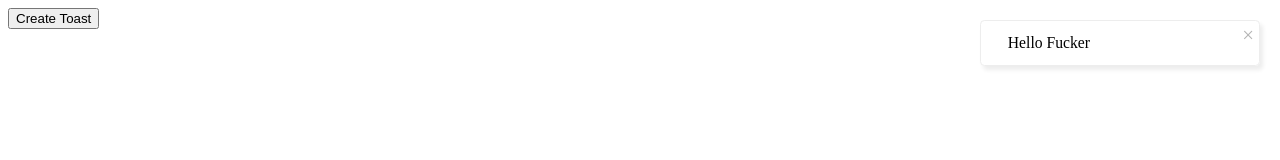
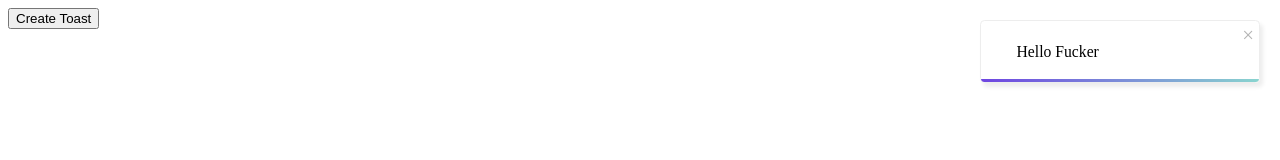
Before and after one commit to angelonazzaro/NotificationJS, a plain HTML site: page index.html in a window 1280 px wide. Both pictures are taken after a click on the button "Create Toast". Drawn offline with Linux system fonts and the light colour scheme.

Commit message:
animations

```diff
--- a/Toast.js
+++ b/Toast.js
@@ -5,12 +5,15 @@ const DEFAULT_OPTIONS = {
   canClose: true,
   showProgress: true,
   newestOnTop: false,
+  animationClass: "bounce",
 };
 
 export default class Toast {
   #toast;
   #autoClose;
   #isPaused = false;
+  #showProgress = false;
+  #animationClass;
 
   constructor(options) {
     this.#toast = document.createElement("div");
@@ -31,25 +34,49 @@ export default class Toast {
     this.#toast.append(toastBody);
 
     requestAnimationFrame(() => {
-      this.#toast.classList.add("show");
+      this.#toast.classList.add("bounce");
     });
 
     this.update({ ...DEFAULT_OPTIONS, ...options });
   }
 
-  set position(position) {
+  /**
+   * @param {string} value
+   */
+
+  set animationClass(value) {
+    this.#animationClass = value;
+  }
+
+  /**
+   * @param {boolean} value
+   */
+  set showProgress(value) {
+    this.#showProgress = value;
+
+    if (value === true) this.#toast.classList.add("show-progress");
+    else this.#toast.classList.remove("show-progress");
+  }
+
+  /**
+   * @param {string} value
+   */
+  set position(value) {
     const currentContainer = this.#toast.parentElement;
     const container =
-      document.querySelector(`.toast-container[data-position="${position}"]`) ||
-      createToastContainer(position);
+      document.querySelector(`.toast-container[data-position="${value}"]`) ||
+      createToastContainer(value);
 
     container.append(this.#toast);
     if (currentContainer == null || currentContainer.hasChildNodes()) return;
     currentContainer.remove();
   }
 
-  set text(text) {
-    this.#toast.querySelector(".toast__body").textContent = text;
+  /**
+   * @param {string} value
+   */
+  set text(value) {
+    this.#toast.querySelector(".toast__body").textContent = value;
   }
 
   update(options) {
@@ -59,8 +86,12 @@ export default class Toast {
   }
 
   removeToast() {
-    this.#toast.classList.remove("show");
+    //this.#toast.classList.remove(`${this.#animationClass}`);
+    this.#toast.classList.add(`${this.#animationClass}-backwards`);
+
     this.#toast.addEventListener("transitionend", () => {
+      this.#toast.classList.remove(`${this.#animationClass}`);
+      this.#toast.classList.remove(`${this.#animationClass}-backwards`);
       this.#toast.remove();
     });
     this.onClose();
--- a/app.js
+++ b/app.js
@@ -1,7 +1,8 @@
 import Toast from "./Toast.js";
 
 document.querySelector("button").addEventListener("click", () => {
-      new Toast({
-            text: "Hello Fucker"
-      });
-})
+  new Toast({
+    text: "Hello Fucker",
+    position: "top-right",
+  });
+});
--- a/style.css
+++ b/style.css
@@ -10,7 +10,7 @@
 
 .toast {
   box-sizing: border-box;
-  padding: 0.8em;
+  padding: 1.35em;
   border-radius: 0.28em;
   cursor: pointer;
   position: relative;
@@ -18,6 +18,17 @@
   overflow: hidden;
   border: 1px solid rgb(237, 237, 237);
   box-shadow: 3px 4px 4px 0px rgb(237, 237, 237);
+}
+
+.toast.show-progress::before {
+  content: "";
+  background-image: linear-gradient(to right, #6e45e1, #89d4cf);
+  width: 100%;
+  height: 3.6px;
+  position: absolute;
+  bottom: 0;
+  left: 0;
+  right: 0;
 }
 
 .toast__close {
@@ -56,8 +67,20 @@
   transform: translateY(100vh);
 }
 
-.toast-container .toast.show {
-  transform: translate(0, 0);
+.toast-container[data-position$="-right"] .toast.bounce {
+  animation: bounce-in-right 360ms forwards ease-in-out;
+}
+
+.toast-container[data-position$="-right"] .toast.bounce-backwards {
+  animation: bounce-in-right-backwards 500ms 250ms forwards ease-in-out;
+}
+
+.toast-container[data-position$="-left"] .toast.bounce {
+  animation: bounce-in-left 360ms forwards ease-in-out;
+}
+
+.toast-container[data-position$="-left"] .toast.bounce-backwards {
+  animation: bounce-in-left-backwards 500ms 250ms forwards ease-in-out;
 }
 
 .toast-container[data-position^="top"] {
@@ -75,3 +98,77 @@
 .toast-container[data-position$="-left"] {
   left: 0;
 }
+
+/* Animations */
+
+@keyframes bounce-in-right {
+  0% {
+    transform: translateX(110%);
+  }
+
+  60% {
+    transform: translateX(-30px);
+  }
+
+  80% {
+    transform: translateX(30px);
+  }
+
+  100% {
+    transform: translate(0, 0);
+  }
+}
+
+@keyframes bounce-in-right-backwards {
+  0% {
+    transform: translate(0, 0);
+  }
+
+  60% {
+    transform: translateX(30px);
+  }
+
+  80% {
+    transform: translateX(-30px);
+  }
+
+  100% {
+    transform: translateX(110%);
+  }
+}
+
+@keyframes bounce-in-left {
+  0% {
+    transform: translateX(-110%);
+  }
+
+  60% {
+    transform: translateX(30px);
+  }
+
+  80% {
+    transform: translateX(-30px);
+  }
+
+  100% {
+    transform: translate(0, 0);
+  }
+}
+
+@keyframes bounce-in-left-backwards {
+  0% {
+    transform: translate(0, 0);
+  }
+
+  60% {
+    transform: translateX(-30px);
+  }
+
+  80% {
+    transform: translateX(30px);
+  }
+
+  100% {
+    transform: translateX(-110%);
+  }
+}
```
Also changed, not shown: 1 other file.
